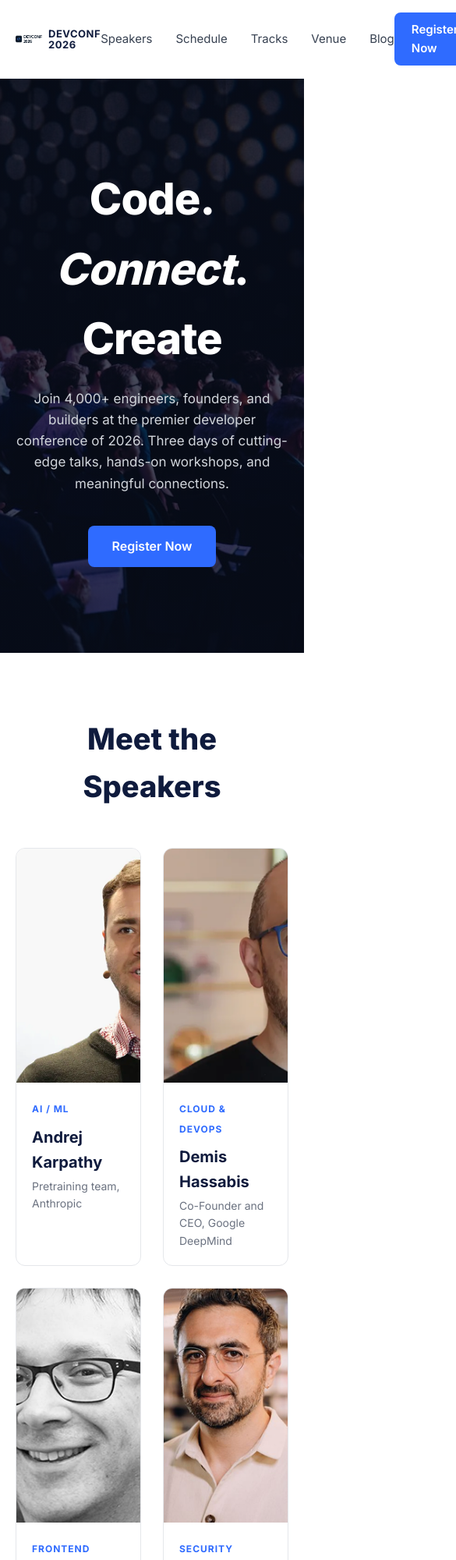
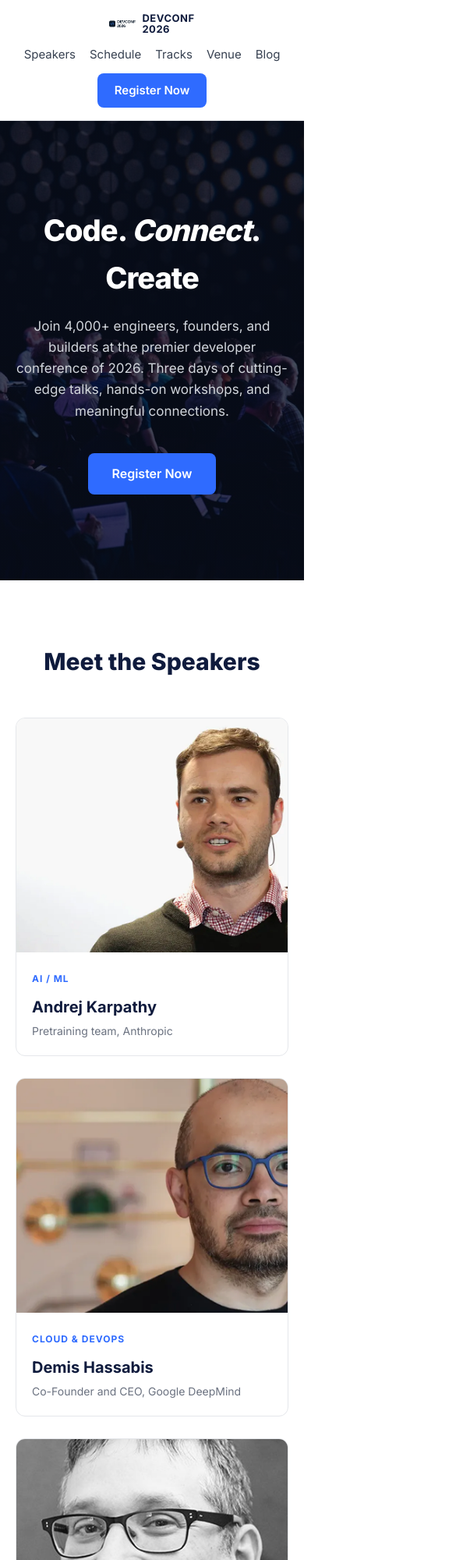
Before and after one commit to arafatshuvo07/devconf2026, a plain HTML site: page index.html in a window 390 px wide. Shown: the top 2000 px of the page at 78% size, 585 px wide, since content can reach past the window. Drawn offline with Linux system fonts and the light colour scheme.

Commit message:
make layout responsive for mobile

```diff
--- a/style.css
+++ b/style.css
@@ -389,3 +389,37 @@
   color: #8b95ab;
   font-size: 14px;
 }
+
+/* ===== Responsive (tablet & mobile) ===== */
+@media (max-width: 900px) {
+  .pricing-grid {
+    flex-direction: column;
+  }
+  .prize-grid {
+    grid-template-columns: 1fr;
+  }
+}
+
+@media (max-width: 768px) {
+  .nav-container {
+    flex-wrap: wrap;
+    gap: 12px;
+    justify-content: center;
+  }
+  .nav-menu {
+    gap: 18px;
+  }
+  .speakers-grid {
+    grid-template-columns: 1fr;
+  }
+  .hero h1 {
+    font-size: 38px;
+  }
+  .section-title,
+  .hack-title {
+    font-size: 30px;
+  }
+  .hack-stats {
+    gap: 24px;
+  }
+}
```
